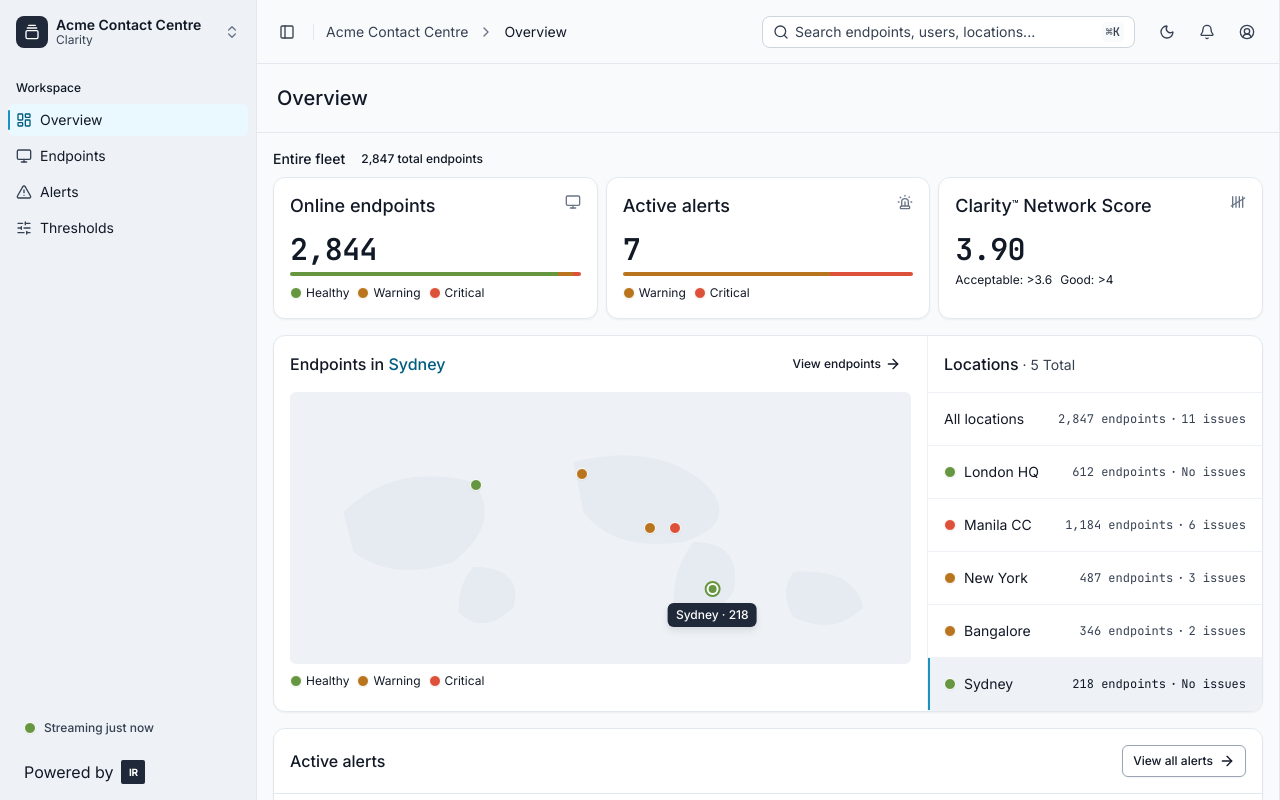
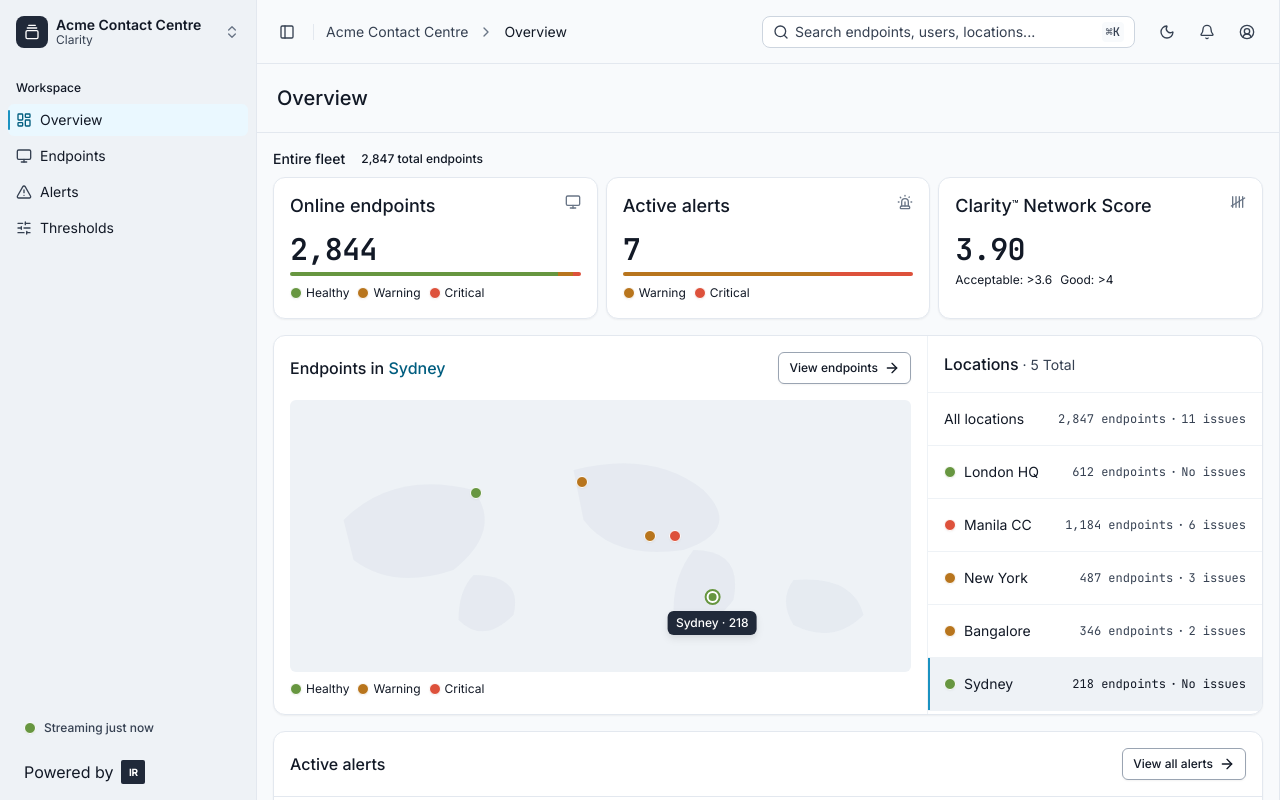
Before and after one commit to mynameiseeyern/Clarion-prototype, a React (Vite) app: page / in a window 1280 px wide. Built offline with nearby package versions, Linux system fonts and the light colour scheme.

Commit message:
Update MapAndLocations.tsx

```diff
--- a/src/components/dashboard/MapAndLocations.tsx
+++ b/src/components/dashboard/MapAndLocations.tsx
@@ -1,4 +1,4 @@
-import { ArrowRight } from "lucide-react"
+import { ArrowRight, ChevronRight } from "lucide-react"
 import { Card } from "@/components/ui/card"
 import { Button } from "@/components/ui/button"
 import { StatusDot, LegendItem } from "./primitives"
@@ -25,14 +25,14 @@ function MapPanel({
       className="flex w-full flex-col lg:w-[654px] lg:shrink-0"
       style={{ borderRight: "1px solid var(--border-neutral-subtle)" }}
     >
-      <div className="flex items-start justify-between p-4">
+      <div className="flex items-center justify-between p-4">
         <h2 className="text-base font-medium" style={{ color: "var(--fg-neutral-emphasis)" }}>
           Endpoints in{" "}
           <span style={{ color: "var(--fg-link-default)" }}>{selected?.name ?? "—"}</span>
         </h2>
-        <Button variant="ghost" size="sm" className="h-6 gap-1 px-2 text-xs" onClick={onViewEndpoints}>
+        <Button variant="outline" size="sm" className="gap-1.5" onClick={onViewEndpoints}>
           View endpoints
-          <ArrowRight className="size-3" />
+          <ArrowRight className="size-4" />
         </Button>
       </div>
 
```
